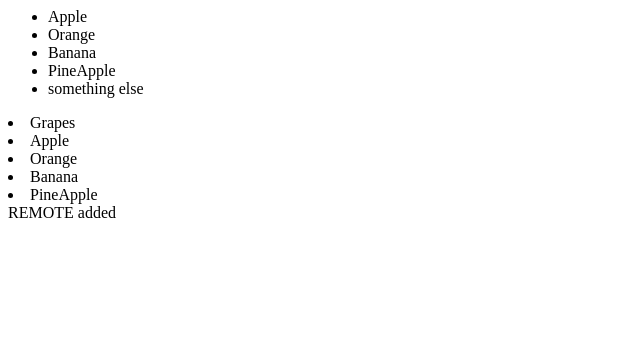
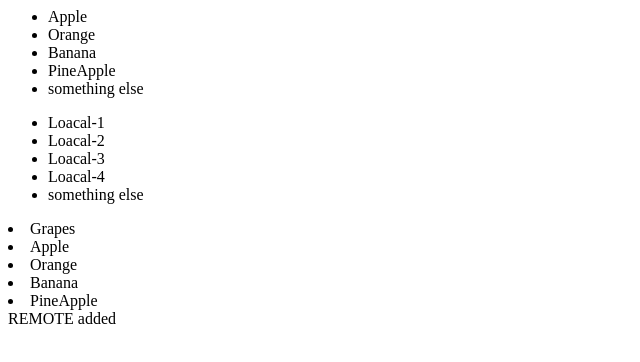
Before and after one commit to gMabdullah/testingRepo, a plain HTML site: page grocery-list.html in a window 1280 px wide. Shown: the whole page, without its empty margins (0-640 px from the left). Drawn offline with Linux system fonts and the light colour scheme.

Commit message:
cool feature

```diff
--- a/grocery-list.html
+++ b/grocery-list.html
@@ -8,6 +8,13 @@
        <li>PineApple</li>
        <li>something else</li>
     </ul>
+    <ul >
+      <li>Loacal-1</li>
+      <li>Loacal-2</li>
+      <li>Loacal-3</li>
+       <li>Loacal-4</li>
+       <li>something else</li>
+    </ul>
   </body>
 </html>
 <li>Grapes</li>
```
Also changed, not shown: adbout.html (+1 -2 lines).
